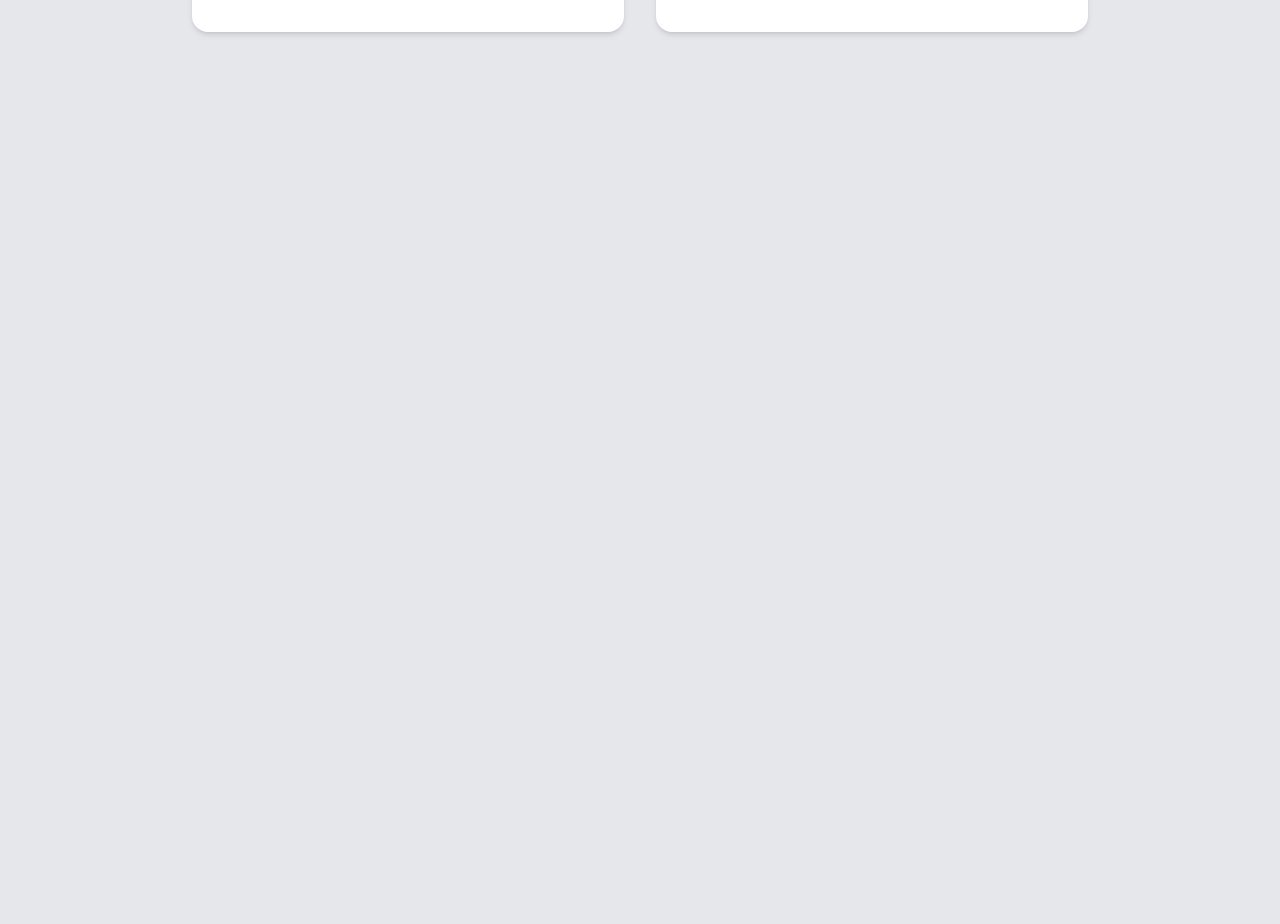
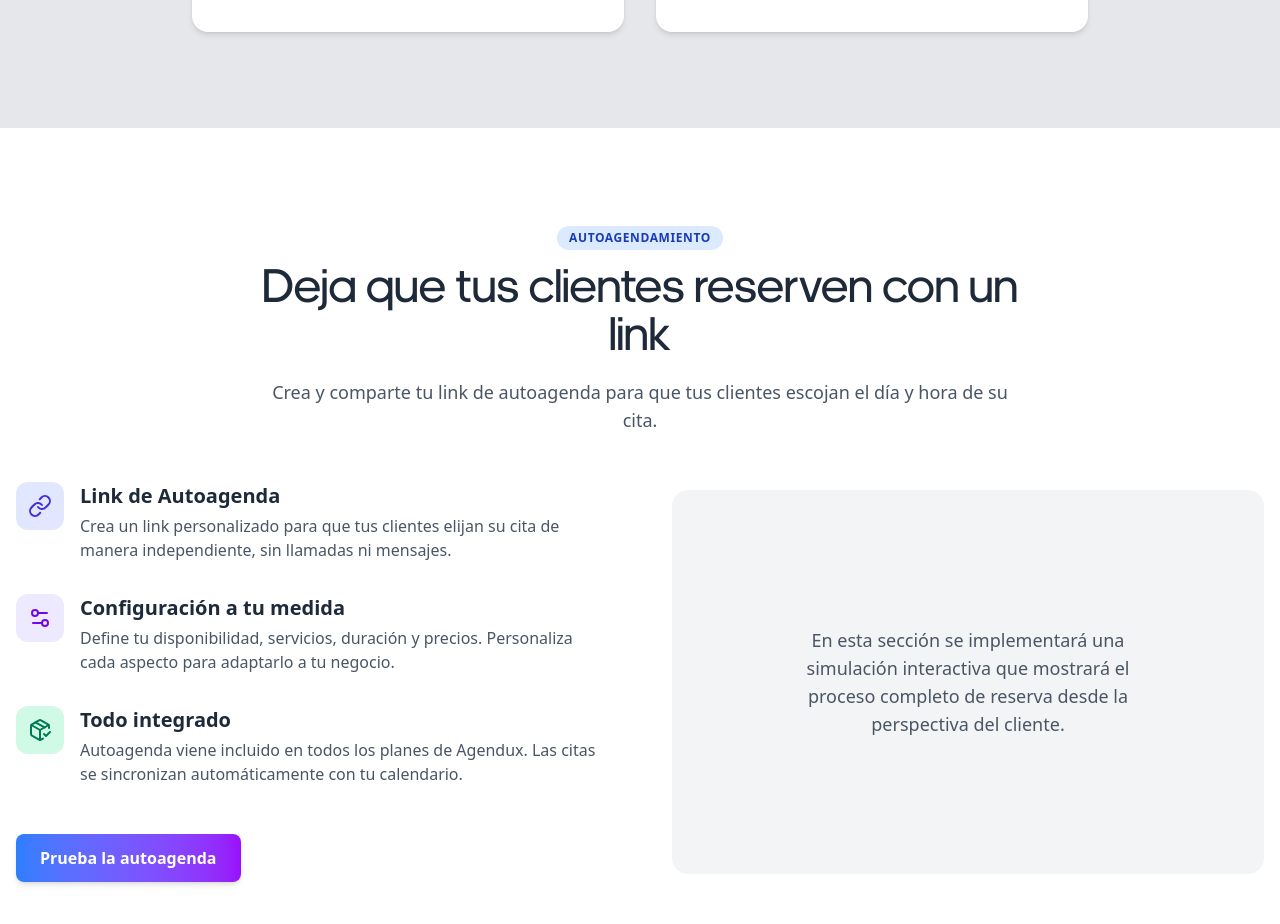
Before and after one commit to RomeroLeandro/frontend-agendux, a React (Vite) app: page / in a window 1280 px wide. Shown: the part 5303-6227 px from the top of the page. Before the commit the page ends 5431 px from the top, so only its background shows below. Built offline with nearby package versions, Linux system fonts and the light colour scheme.

Commit message:
create Auto scheduling section

```diff
--- a/src/App.tsx
+++ b/src/App.tsx
@@ -5,6 +5,7 @@ import { ForWhomSection } from "./components/pages/ForWhomSection";
 import { HowItWorksSection } from "./components/pages/HowItWorksSection";
 import { FeaturesSection } from "./components/pages/FeaturesSection";
 import { BenefitsSection } from "./components/pages/BenefitsSection";
+import { AutoSchedulingSection } from "./components/pages/AutoSchedulingSection";
 
 function App() {
   return (
@@ -16,6 +17,7 @@ function App() {
         <HowItWorksSection />
         <FeaturesSection />
         <BenefitsSection />
+        <AutoSchedulingSection />
       </main>
     </>
   );
--- /dev/null
+++ b/src/components/pages/AutoSchedulingSection.tsx
@@ -0,0 +1,93 @@
+import { Link, Settings2, PackageCheck } from "lucide-react";
+import { Typography } from "../ui/Typography";
+import { Button } from "../ui/Button";
+import React from "react";
+
+const schedulingFeatures = [
+  {
+    icon: <Link />,
+    title: "Link de Autoagenda",
+    description:
+      "Crea un link personalizado para que tus clientes elijan su cita de manera independiente, sin llamadas ni mensajes.",
+    colors:
+      "bg-indigo-100 dark:bg-indigo-900/50 text-indigo-700 dark:text-indigo-400",
+  },
+  {
+    icon: <Settings2 />,
+    title: "Configuración a tu medida",
+    description:
+      "Define tu disponibilidad, servicios, duración y precios. Personaliza cada aspecto para adaptarlo a tu negocio.",
+    colors:
+      "bg-violet-100 dark:bg-violet-900/50 text-violet-700 dark:text-violet-400",
+  },
+  {
+    icon: <PackageCheck />,
+    title: "Todo integrado",
+    description:
+      "Autoagenda viene incluido en todos los planes de Agendux. Las citas se sincronizan automáticamente con tu calendario.",
+    colors:
+      "bg-emerald-100 dark:bg-emerald-900/50 text-emerald-700 dark:text-emerald-400",
+  },
+];
+
+const IconWrapper = ({
+  children,
+  className,
+}: {
+  children: React.ReactNode;
+  className: string;
+}) => (
+  <div
+    className={`flex-shrink-0 w-12 h-12 flex items-center justify-center rounded-xl ${className}`}
+  >
+    {children}
+  </div>
+);
+
+export const AutoSchedulingSection = () => {
+  return (
+    <section className="py-16 md:py-24 bg-white dark:bg-gray-900">
+      <div className="container mx-auto px-4">
+        <div className="text-center max-w-3xl mx-auto">
+          <Typography variant="badge">AUTOAGENDAMIENTO</Typography>
+          <Typography variant="heading-xl" as="h2" className="mt-4">
+            Deja que tus clientes reserven con un link
+          </Typography>
+          <Typography variant="body-lg" className="mt-4">
+            Crea y comparte tu link de autoagenda para que tus clientes escojan
+            el día y hora de su cita.
+          </Typography>
+        </div>
+        <div className="grid grid-cols-1 lg:grid-cols-2 gap-12 md:gap-16 items-center mt-12">
+          <div className="flex flex-col gap-8">
+            {schedulingFeatures.map((feature) => (
+              <div key={feature.title} className="flex gap-4 items-start">
+                <IconWrapper className={feature.colors}>
+                  {React.cloneElement(feature.icon, { size: 24 })}
+                </IconWrapper>
+                <div>
+                  <Typography variant="heading-md" as="h3">
+                    {feature.title}
+                  </Typography>
+                  <Typography variant="body-md" className="mt-1">
+                    {feature.description}
+                  </Typography>
+                </div>
+              </div>
+            ))}
+            <div className="mt-4">
+              <Button>Prueba la autoagenda</Button>
+            </div>
+          </div>
+          <div className="bg-gray-100 dark:bg-gray-800 rounded-2xl p-8 md:p-12 h-96 flex items-center justify-center">
+            <Typography variant="body-lg" className="text-center max-w-sm">
+              En esta sección se implementará una simulación interactiva que
+              mostrará el proceso completo de reserva desde la perspectiva del
+              cliente.
+            </Typography>
+          </div>
+        </div>
+      </div>
+    </section>
+  );
+};
```
